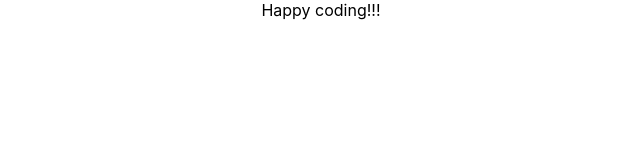
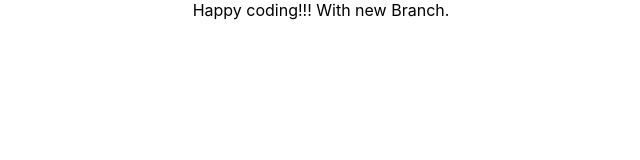
Before and after one commit to AntoXavier8573/my-app-reactjs, a React (Create React App) app: page / in a window 1280 px wide. Shown: the top 160 px of the page, without its empty margins (319-959 px from the left). Built offline with nearby package versions, Linux system fonts and the light colour scheme.

Commit message:
Commite from Branch

```diff
--- a/src/App.js
+++ b/src/App.js
@@ -5,6 +5,7 @@ function App() {
   return (
     <div className="App">
       Happy coding!!!
+      With new Branch.
     </div>
   );
 }
```
